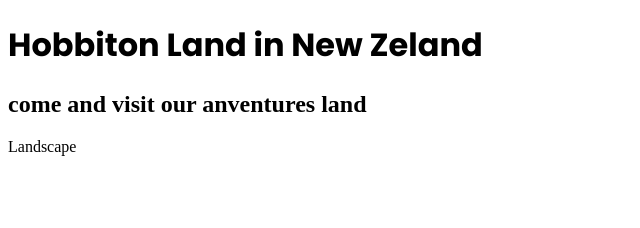
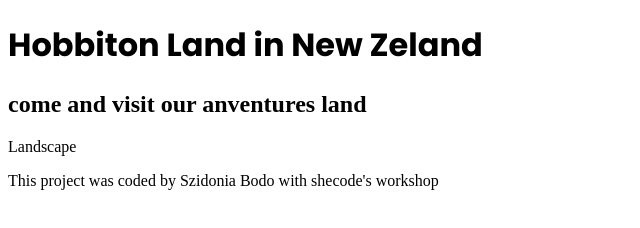
Before and after one commit to bodoszidi/NewZeland-project, a plain HTML site: page index.html in a window 1280 px wide. Shown: the whole page, without its empty margins (0-640 px from the left). Drawn offline with Linux system fonts and the light colour scheme; a web font is replaced by a local one.

```diff
--- a/index.html
+++ b/index.html
@@ -10,11 +10,12 @@
             href="https://fonts.googleapis.com/css2?family=Monsieur+La+Doulaise&family=Playfair:ital,opsz,wght@0,5..1200,300..900;1,5..1200,300..900&family=Poppins:ital,wght@0,100;0,200;0,300;0,400;0,500;0,600;0,700;0,800;0,900;1,100;1,200;1,300;1,400;1,500;1,600;1,700;1,800;1,900&display=swap"
             rel="stylesheet"
         />
-        <title>Document</title>
+        <title>Visit New Zeland</title>
     </head>
     <body>
         <h1>Hobbiton Land in New Zeland</h1>
         <h2>come and visit our anventures land</h2>
         <p>Landscape</p>
+        <footer>This project was coded by Szidonia Bodo with shecode's workshop</footer>
     </body>
 </html>
```
Also changed, not shown: images/Hobbit house.avif (added), images/cherry.avif (added), images/cozy.avif (added), images/land pics.avif (added), images/landscape.avif (added), images/newworld.avif (added).
